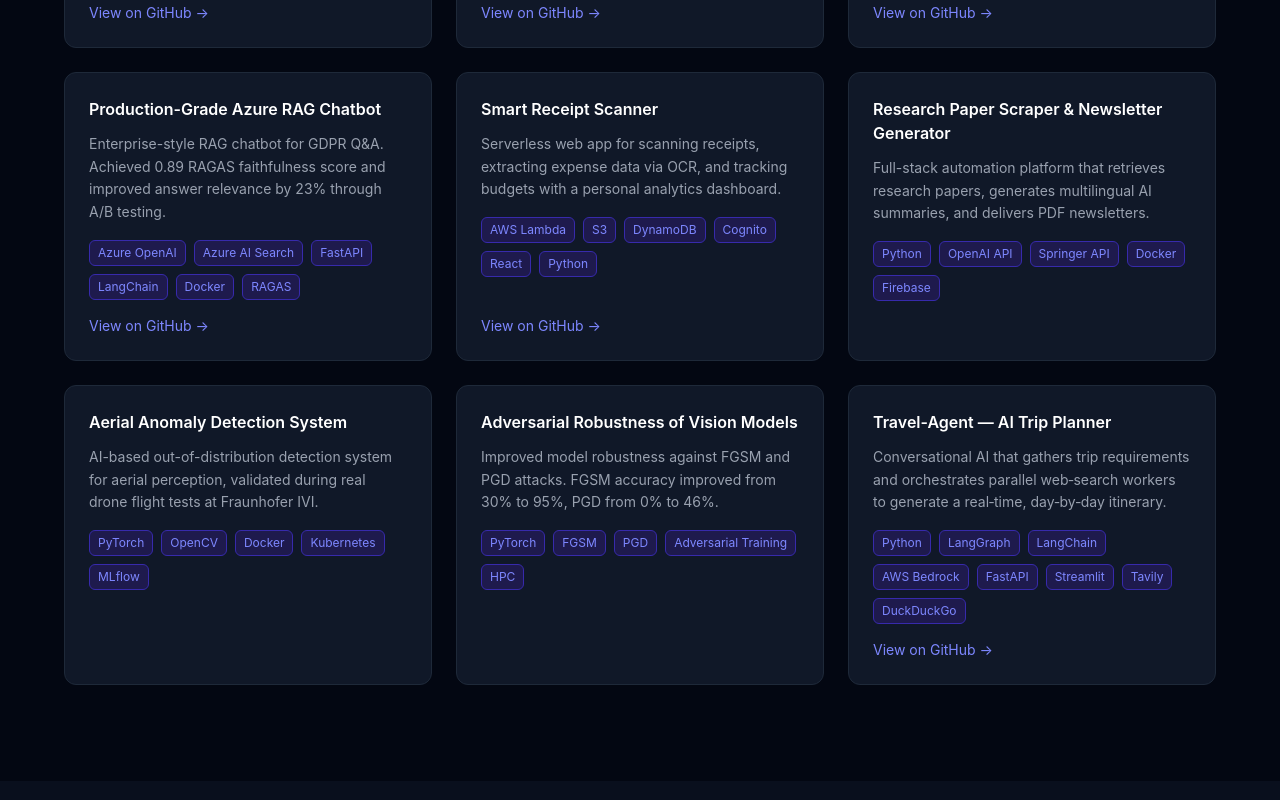
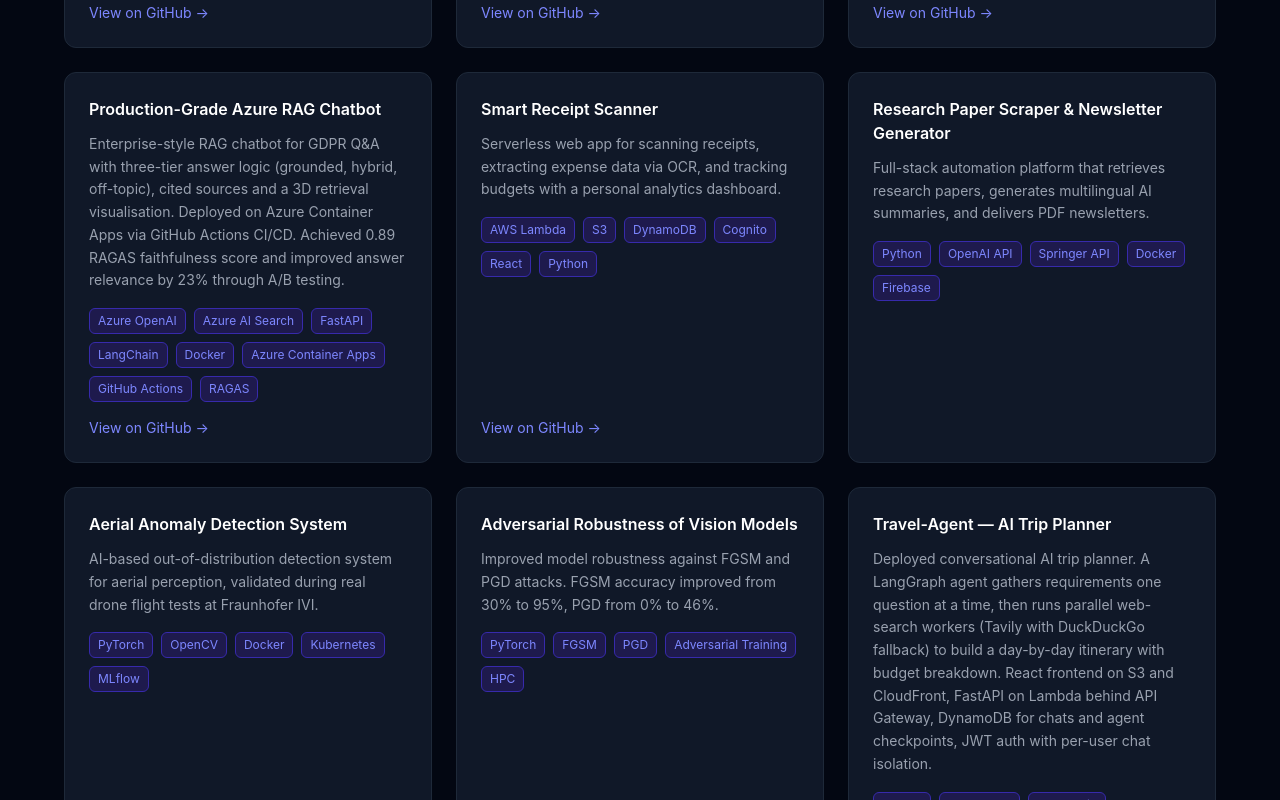
Before and after one commit to NikhilMank/Portfolio_Website, a React (Vite) app in the folder frontend/: page / in a window 1280 px wide. Shown: the part 6680-7480 px from the top of the page. Built offline with nearby package versions, Linux system fonts and the light colour scheme; no server answers.

Commit message:
Update Azure RAG and Travel Agent project descriptions

```diff
--- a/frontend/src/components/Projects.jsx
+++ b/frontend/src/components/Projects.jsx
@@ -19,8 +19,8 @@
   },
   {
     title: 'Production-Grade Azure RAG Chatbot',
-    description: 'Enterprise-style RAG chatbot for GDPR Q&A. Achieved 0.89 RAGAS faithfulness score and improved answer relevance by 23% through A/B testing.',
-    tags: ['Azure OpenAI', 'Azure AI Search', 'FastAPI', 'LangChain', 'Docker', 'RAGAS'],
+    description: 'Enterprise-style RAG chatbot for GDPR Q&A with three-tier answer logic (grounded, hybrid, off-topic), cited sources and a 3D retrieval visualisation. Deployed on Azure Container Apps via GitHub Actions CI/CD. Achieved 0.89 RAGAS faithfulness score and improved answer relevance by 23% through A/B testing.',
+    tags: ['Azure OpenAI', 'Azure AI Search', 'FastAPI', 'LangChain', 'Docker', 'Azure Container Apps', 'GitHub Actions', 'RAGAS'],
     github: 'https://github.com/BharAI-Lab/rag_azure_fastapi',
   },
   {
@@ -47,11 +47,10 @@
     tags: ['PyTorch', 'FGSM', 'PGD', 'Adversarial Training', 'HPC'],
     github: null,
   },
-,
   {
     title: 'Travel-Agent — AI Trip Planner',
-    description: 'Conversational AI that gathers trip requirements and orchestrates parallel web‑search workers to generate a real‑time, day‑by‑day itinerary.',
-    tags: ['Python','LangGraph','LangChain','AWS Bedrock','FastAPI','Streamlit','Tavily','DuckDuckGo'],
+    description: 'Deployed conversational AI trip planner. A LangGraph agent gathers requirements one question at a time, then runs parallel web-search workers (Tavily with DuckDuckGo fallback) to build a day-by-day itinerary with budget breakdown. React frontend on S3 and CloudFront, FastAPI on Lambda behind API Gateway, DynamoDB for chats and agent checkpoints, JWT auth with per-user chat isolation.',
+    tags: ['Python', 'LangGraph', 'LangChain', 'Claude Haiku 4.5', 'Amazon Bedrock', 'FastAPI', 'AWS Lambda', 'DynamoDB', 'API Gateway', 'React', 'CloudFront', 'Tavily', 'DuckDuckGo'],
     github: 'https://github.com/NikhilMank/Travel-Agent',
   }
 ]
```
Also changed, not shown: 2 other files (tests, documents, lock files or other folders).
